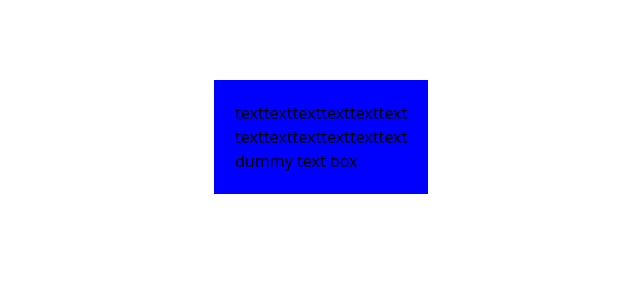
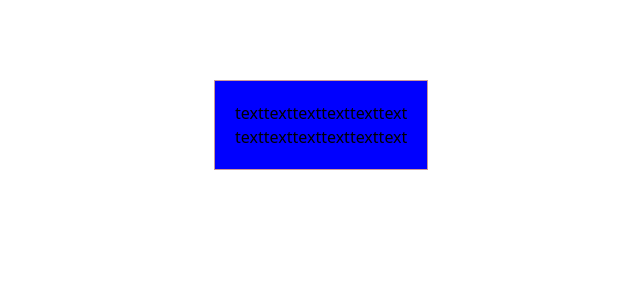
Before and after one commit to Greenora/project-YellowMemo, a React (Create React App) app in the folder react-project/: page /drag in a window 1280 px wide. Shown: the top 300 px of the page, without its empty margins (86-726 px from the left). Built offline with nearby package versions, Linux system fonts and the light colour scheme.

Commit message:
🎨 Improved code
removed unusable code

```diff
--- a/react-project/src/components/Drag.jsx
+++ b/react-project/src/components/Drag.jsx
@@ -1,7 +1,7 @@
 import React, { useState } from "react";
 import { DndContext, useDraggable } from "@dnd-kit/core";
 
-function DraggableBox({ id, position, isSelected, onSelect }) {
+function DraggableBox({ id, position }) {
     const { attributes, listeners, setNodeRef, transform } = useDraggable({ id });
     const style = {
         position: "absolute",
@@ -9,7 +9,7 @@ function DraggableBox({ id, position, isSelected, onSelect }) {
         top: position.y + (transform?.y ?? 0),
         cursor: "grab",
         userSelect: "none",
-        border: isSelected ? "1px solid #c33" : "1px solid transparent",
+        border: "1px solid #c99",
         background: "blue",
         padding: 20,
         minWidth: 200,
@@ -24,15 +24,10 @@ function DraggableBox({ id, position, isSelected, onSelect }) {
             {...listeners}
             {...attributes}
             style={style}
-            onClick={e => {
-                e.stopPropagation();
-                onSelect();
-            }}
         >
             <div>
                 texttexttexttexttexttext<br />
-                texttexttexttexttexttext<br />
-                dummy text box
+                texttexttexttexttexttext
             </div>
         </div>
     );
@@ -40,7 +35,6 @@ function DraggableBox({ id, position, isSelected, onSelect }) {
 
 function App() {
     const [position, setPosition] = useState({ x: 300, y: 80 });
-    const [isSelected, setIsSelected] = useState(false);
     const id = "note-1";
 
     const handleDragEnd = event => {
@@ -61,13 +55,10 @@ function App() {
                     position: "relative",
                     background: "#fff",
                 }}
-                onClick={() => setIsSelected(false)}
             >
                 <DraggableBox
                     id={id}
                     position={position}
-                    isSelected={isSelected}
-                    onSelect={() => setIsSelected(true)}
                 />
             </div>
         </DndContext>
```
